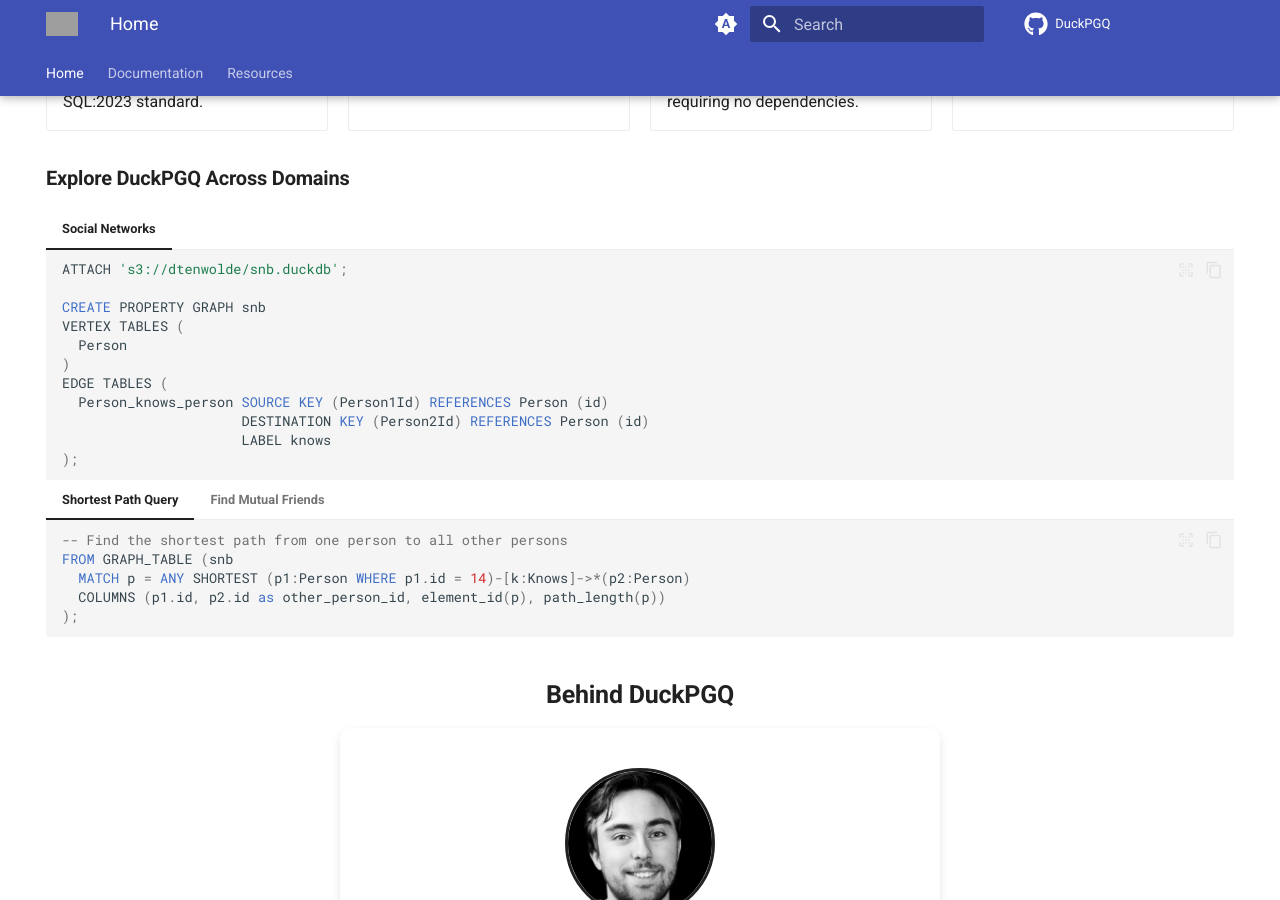
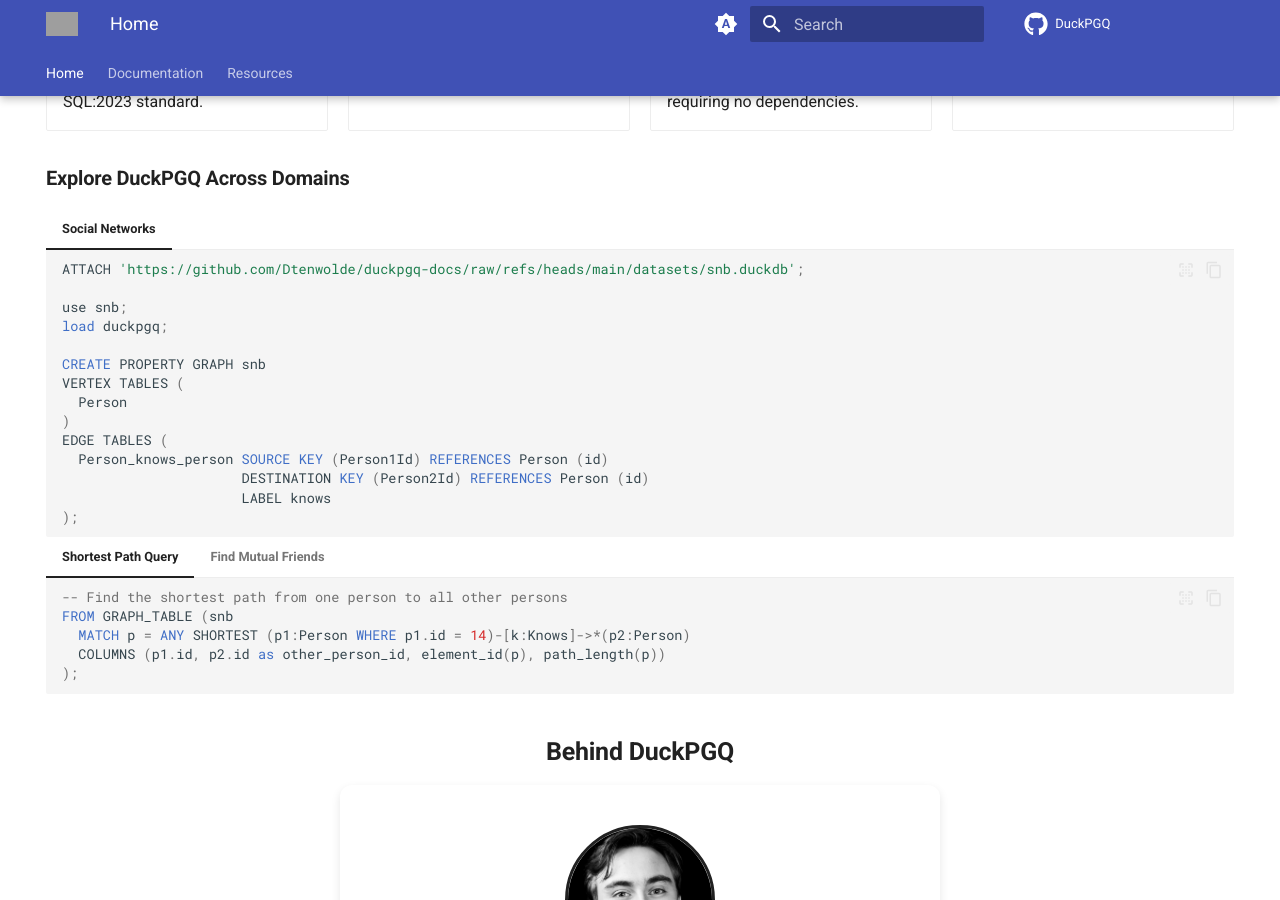
Before and after one commit to Dtenwolde/duckpgq-docs, an MkDocs documentation site: the page built from docs/index.md, in a window 1280 px wide and 900 px high, scrolled down 796 px. Built offline with MkDocs 1.6.1 and Material for MkDocs 9.7.7, drawn with Linux system fonts in a browser that asks for light colours; nearby versions of some CDN libraries; comment, search, counter and statistics services are not loaded; grey boxes are pictures that could not be loaded.

Commit message:
Update link

````diff
--- a/docs/index.md
+++ b/docs/index.md
@@ -72,9 +72,11 @@ hide:
 
 === "Social Networks"
 
+    ```sql
+    ATTACH 'https://github.com/Dtenwolde/duckpgq-docs/raw/refs/heads/main/datasets/snb.duckdb';
 
-    ```sql
-    ATTACH 's3://dtenwolde/snb.duckdb';
+    use snb;
+    load duckpgq;
 
     CREATE PROPERTY GRAPH snb
     VERTEX TABLES (
````
